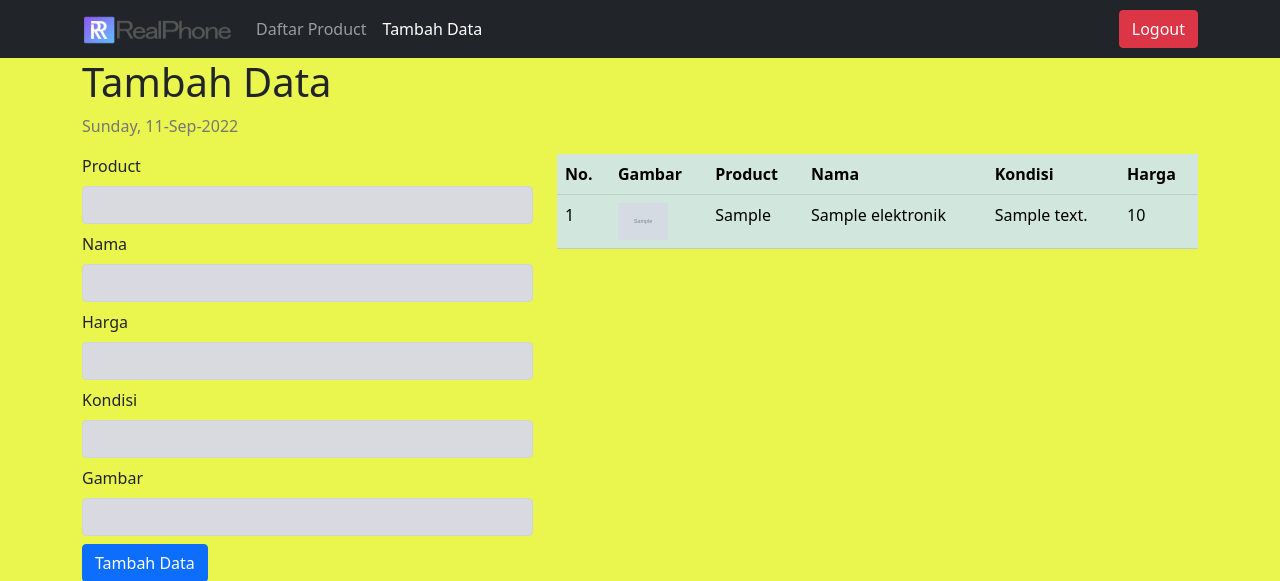
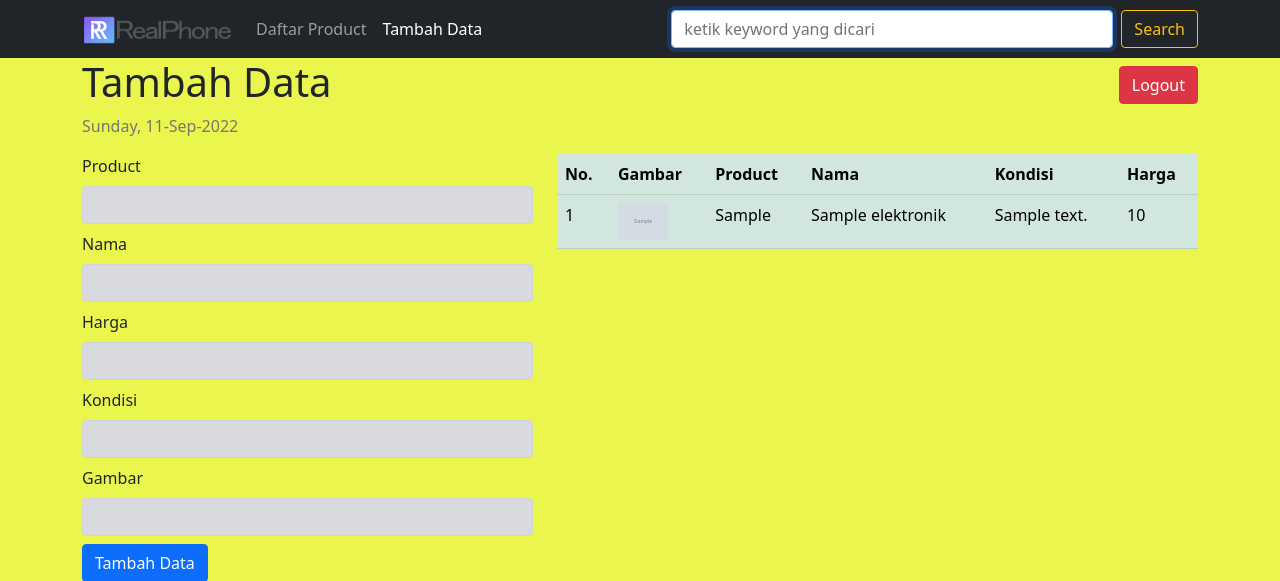
Before and after one commit to Masyahdy/web-admin, a PHP site: page /tambah.php in a window 1280 px wide. Shown: the top 581 px of the page. Run offline with PHP 8.4, Linux system fonts and the light colour scheme; tables that the repository leaves empty or names only in its code hold one stand-in row (values such as "Sample post"); grey boxes marked "Sample" are stand-in pictures.

Commit message:
menambahkan fungsi search

```diff
--- a/function.php
+++ b/function.php
@@ -67,4 +67,16 @@ function ubah ($data){
 
 }
 
+function cari ($keyword){
+    $query = "SELECT * FROM product_elektronik
+              WHERE
+              product LIKE '%$keyword%' OR
+              nama LIKE '%$keyword%' OR
+              kondisi LIKE '%$keyword%' OR
+              harga LIKE '%$keyword%'
+              ";
+    return query($query);
+}
+
+
 ?>
--- a/tambah.php
+++ b/tambah.php
@@ -2,6 +2,12 @@
 require 'function.php';
 // ini untuk daftar product
 $product = query("SELECT * FROM product_elektronik");
+
+// ini untuk cari
+// jika tombol cari ditekan
+if (isset($_POST["cari"])){
+    $product = cari($_POST["keyword"]);
+}
 
 // ini untuk tambah data
 // cek apakan submit sudah ditekan?
@@ -59,7 +65,10 @@ if (isset ($_POST["submit"])){
             <a class="nav-link active" href="">Tambah Data</a>
             </li>
         </ul>
-        <a href="index.php" class="ms-auto"><button type="submit" class="btn btn-danger">Logout</button></a>
+            <form class="d-flex ms-auto" action="" method="post">
+                <input class="form-control me-2" type="search" placeholder="ketik keyword yang dicari" aria-label="Search" size="40" name="keyword" autofocus autocomplete="off">
+                <button class="btn btn-outline-warning" type="submit" name="cari">Search</button>
+            </form>
         </div>
     </div>
     </nav>
@@ -71,9 +80,12 @@ if (isset ($_POST["submit"])){
    <section id="header">
     <div class="container">
         <div class="row">
-            <div class="col">
+            <div class="col-6">
                  <h1>Tambah Data</h1>
                  <p> <?php echo date("l, d-M-Y");?> </p>
+            </div>
+            <div class="col-6 mt-2 text-end">
+                 <a href="index.php"><button type="submit" class="btn btn-danger">Logout</button></a>
             </div>
         </div>
     </div>
```
Also changed, not shown: admin.php (+13 -1 lines).
